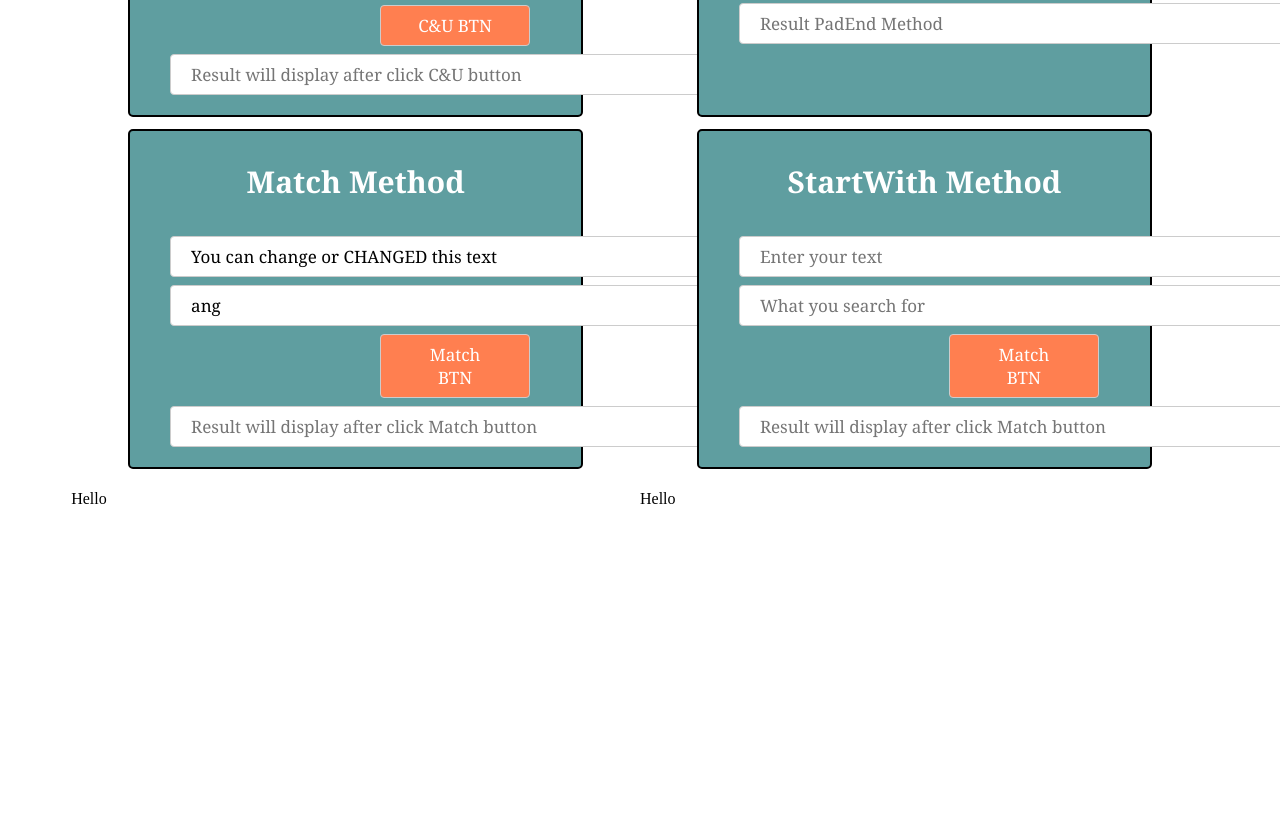
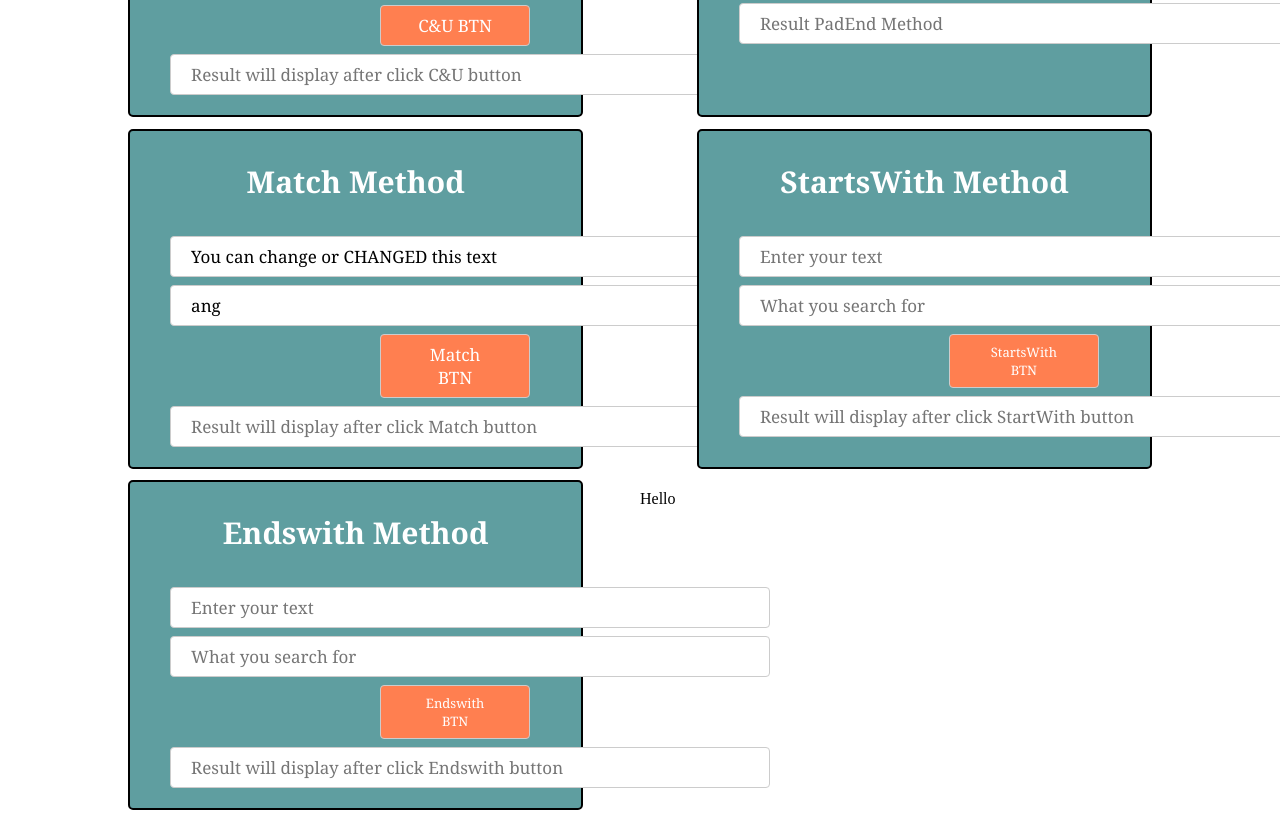
Before and after one commit to ahanik/Eshikhon-Homework, a plain HTML site: page class12.html in a window 1280 px wide. Shown: the part 649-1473 px from the top of the page. Before the commit the page ends 1181 px from the top, so only its background shows below. Drawn offline with Linux system fonts and the light colour scheme.

Commit message:
seventh method done

```diff
--- a/class12.html
+++ b/class12.html
@@ -185,13 +185,13 @@
 <!--Match Method End-->
 
 
-<!--Match Method Start-->
+<!--StartsWith Method Start-->
 <div class="all_methods">
-    <h3 style="text-align: center; font-size: 30px; font-family: Cambria;">StartWith Method</h3>
+    <h3 style="text-align: center; font-size: 30px; font-family: Cambria;">StartsWith Method</h3>
     <input type="text" name="" class="data_input" id="data_input8" placeholder="Enter your text">
     <input type="text" name="" class="data_input" id="data_input9" placeholder="What you search for">
-    <button style="margin-left: 250px;" onclick="result6()" class="result_btn" id="btn4">Match BTN</button>
-    <input type="text" name="" class="result_input" id="result6" placeholder="Result will display after click Match button" readonly>
+    <button style="margin-left: 250px; font-size: 13px;" onclick="result6()" class="result_btn" id="btn4">StartsWith BTN</button>
+    <input type="text" name="" class="result_input" id="result6" placeholder="Result will display after click StartWith button" readonly>
 
     <script>
 
@@ -203,16 +203,35 @@
         }
     </script>
 </div>
-<!--Match Method End-->
+<!--StartsWith Method End-->
+
+
+<!--Endswith Method Start-->
+<div class="all_methods">
+    <h3 style="text-align: center; font-size: 30px; font-family: Cambria;">Endswith Method</h3>
+    <input type="text" name="" class="data_input" id="data_input10" placeholder="Enter your text">
+    <input type="text" name="" class="data_input" id="data_input11" placeholder="What you search for">
+    <button style="margin-left: 250px; font-size: 13px;" onclick="result7()" class="result_btn" id="btn4">Endswith BTN</button>
+    <input type="text" name="" class="result_input" id="result7" placeholder="Result will display after click Endswith button" readonly>
+
+    <script>
+
+        function result7(){
+            let d10_input = document.getElementById("data_input10").value;
+            let d11_input = document.getElementById("data_input11").value;
+
+            document.getElementById("result7").value = d10_input.endsWith(d11_input);
+        }
+    </script>
+</div>
+<!--Endswith Method End-->
 
 
         <div class="function">
             <p>Hello</p>
         </div>
 
-        <div class="function">
-            <p>Hello</p>
-        </div>
+
     </section>
 </body>
 </html>
```
